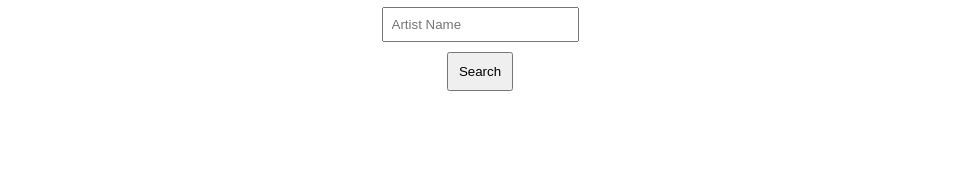
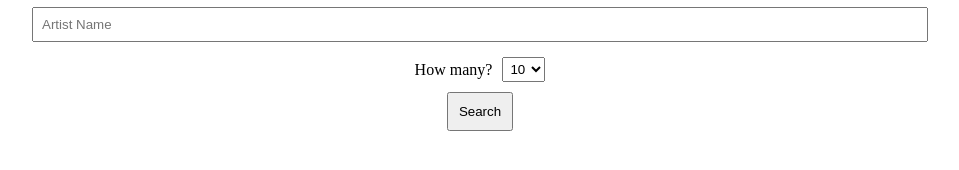
Before and after one commit to mx32000/song-searcher, a plain HTML site: page index.html in a window 1280 px wide. Shown: the part 118-288 px from the top of the page, without its empty margins (160-1119 px from the left). Drawn offline with nearby package versions, Linux system fonts and the light colour scheme.

Commit message:
add song number select

```diff
--- a/app.js
+++ b/app.js
@@ -65,7 +65,8 @@ async function getTopSongs(token, artistID) {
       }
     });
     console.log(response.data);
-    response.data.tracks.forEach(track => {
+    const limit = document.querySelector("#song-number").value;
+    response.data.tracks.slice(0,limit).forEach(track => {
       const trackDiv = document.createElement("div");
       //name
       const nameEl = document.createElement("h2");
@@ -85,7 +86,7 @@ async function getTopSongs(token, artistID) {
       trackDiv.append(nameEl, artistsEl, albumEl, imgEl);
       tracksDiv.append(trackDiv);
     })
-    if (response.data.tracks.length > 1) {
+    if (tracksDiv.children.length > 1) {
       toTop.style.display = "inline-block";
     } else {
       toTop.style.display = "none";
--- a/index.html
+++ b/index.html
@@ -20,6 +20,21 @@
     <p>Enter the name of an artist to see their top songs on Spotify!</p>
     <form id="artist-select">
       <input type="text" placeholder="Artist Name" class="artist-input">
+      <div class="form-group">
+        <label for="song-number">How many?</label>
+        <select name="song-number" id="song-number">
+          <option value="1">1</option>
+          <option value="2">2</option>
+          <option value="3">3</option>
+          <option value="4">4</option>
+          <option value="5">5</option>
+          <option value="6">6</option>
+          <option value="7">7</option>
+          <option value="8">8</option>
+          <option value="9">9</option>
+          <option value="10" selected>10</option>
+        </select>
+      </div>
       <button type="submit" id="artist-button">Search</button>
     </form>
     <div class="track-list"></div>
--- a/style.css
+++ b/style.css
@@ -36,11 +36,30 @@ body main form {
 body main form .artist-input {
   margin: 10px;
   padding: 8px;
+  width: 100%;
+}
+
+body main form .form-group {
+  margin: 5px;
+  width: 100%;
+  display: flex;
+  justify-content: center;
+  align-items: center;
+}
+
+body main form .form-group label {
+  margin: 0 5px;
+}
+
+body main form .form-group #song-number {
+  padding: 3px;
+  margin: 0 5px;
 }
 
 body main button {
   width: fit-content;
   padding: 10px;
+  margin: 5px;
 }
 
 body main .track-list {
@@ -66,5 +85,4 @@ body main .track-list div p {
 
 body main a {
   display: none;
-  margin: 5px;
 }
```
Also changed, not shown: README.md.
